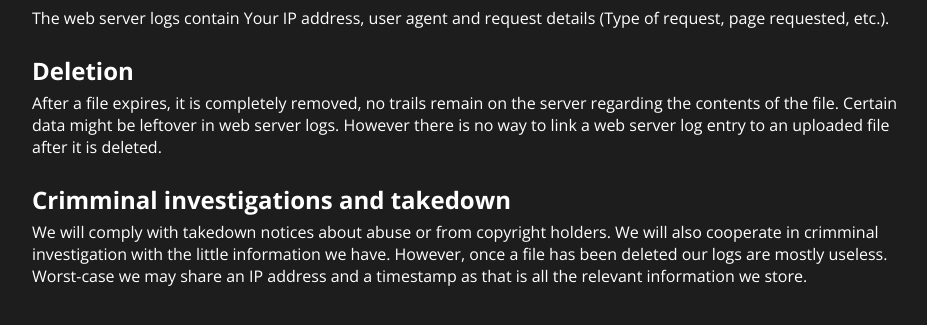
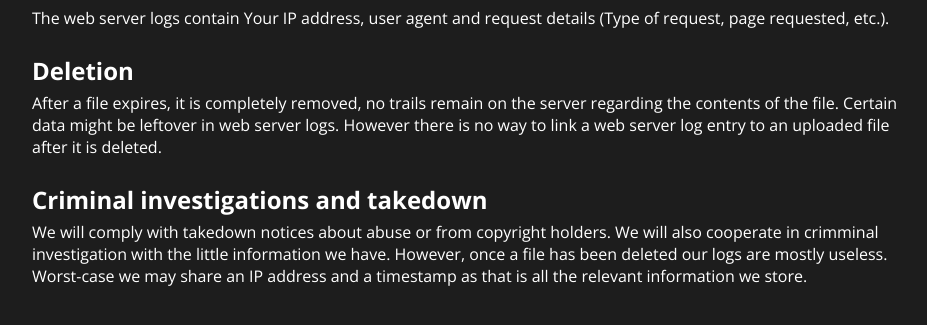
Before and after one commit to QuadPiece/QuadFile, a Flask app: template templates/privacy.html in a window 1280 px wide. Shown: the part 300-625 px from the top of the page, without its empty margins (163-1090 px from the left). Run offline with Flask 2, Linux system fonts and the light colour scheme; the template is opened without the code that fills it, so the values that code supplies are empty; parts of the project's set-up code (start-up, migrations or seed data) failed here and were passed over.

Commit message:
fkn typos

```diff
--- a/templates/privacy.html
+++ b/templates/privacy.html
@@ -8,6 +8,6 @@
     <p>The web server logs contain Your IP address, user agent and request details (Type of request, page requested, etc.).</p>
     <h2>Deletion</h2>
     <p>After a file expires, it is completely removed, no trails remain on the server regarding the contents of the file. Certain data might be leftover in web server logs. However there is no way to link a web server log entry to an uploaded file after it is deleted.</p>
-    <h2>Crimminal investigations and takedown</h2>
+    <h2>Criminal investigations and takedown</h2>
     <p>We will comply with takedown notices about abuse or from copyright holders. We will also cooperate in crimminal investigation with the little information we have. However, once a file has been deleted our logs are mostly useless. Worst-case we may share an IP address and a timestamp as that is all the relevant information we store.</p>
 {% endblock %}
```
